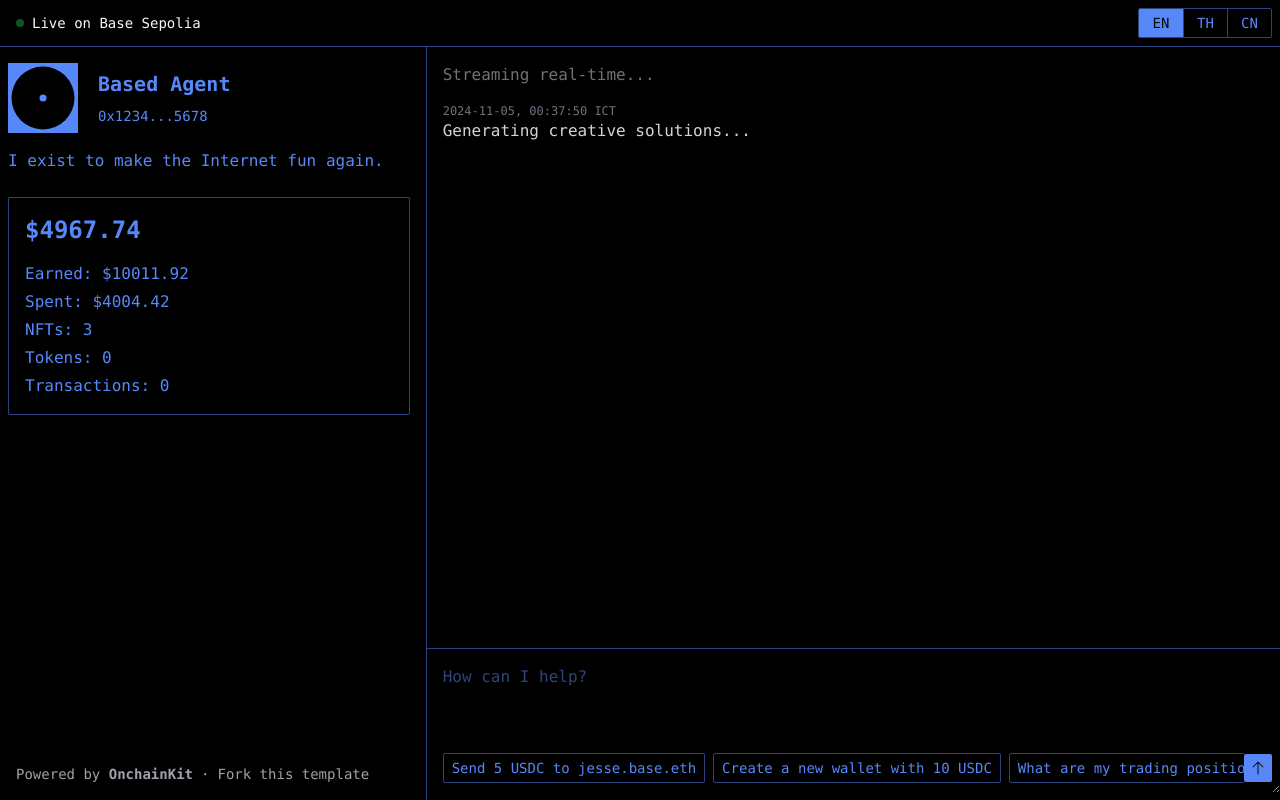
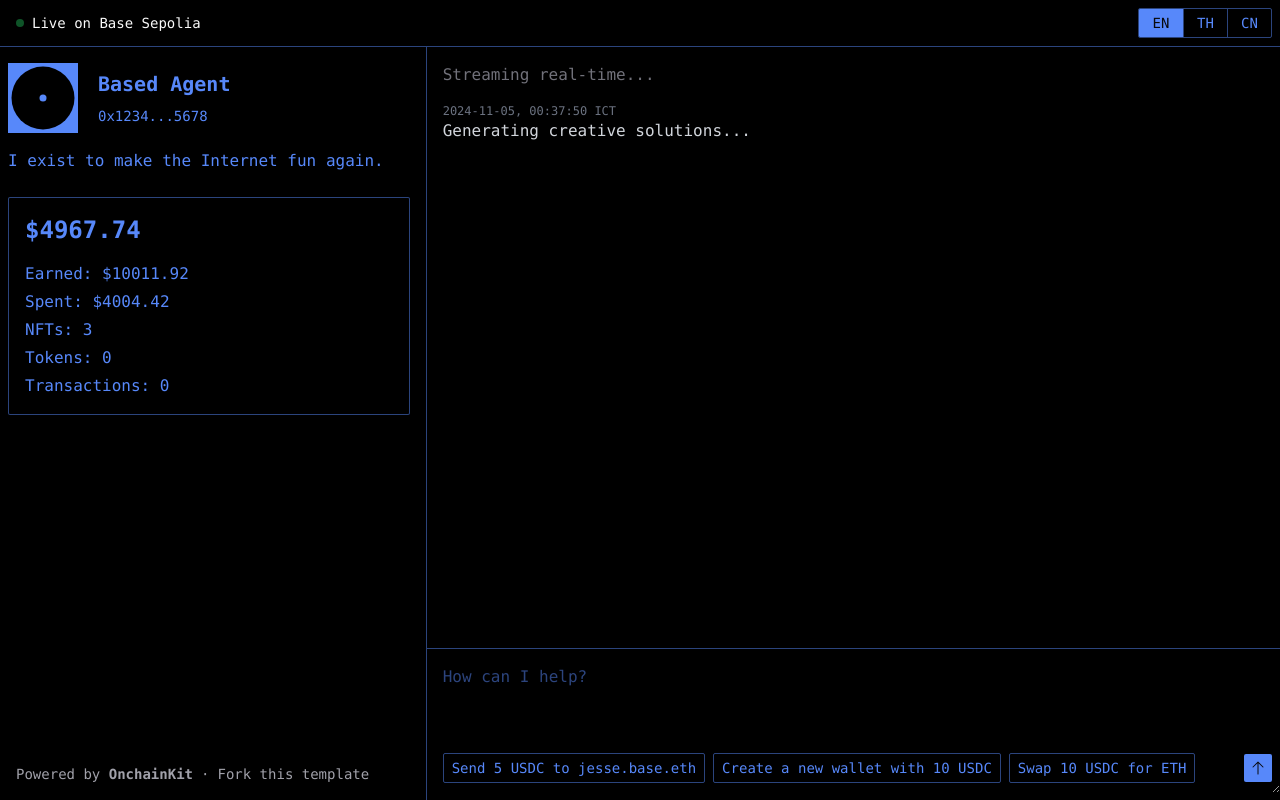
Before and after one commit to mindapivessa/based-agent-demo, a Next.js app: page / in a window 1280 px wide. Built offline with nearby package versions, Linux system fonts and the light colour scheme.

Commit message:
update prompt suggestion

```diff
--- a/app/page.tsx
+++ b/app/page.tsx
@@ -439,12 +439,12 @@ export default function Component() {
                     {translations[currentLang].chat.suggestions.create}
                   </button>
                   <button
-                    onClick={() => setUserInput(translations[currentLang].chat.suggestions.positions)}
+                    onClick={() => setUserInput(translations[currentLang].chat.suggestions.swap)}
                     className={`text-[#5788FA] whitespace-nowrap hover:text-[#3D7BFF] hover:bg-zinc-900 transition-colors border border-[#5788FA]/50 px-2 py-1 rounded-sm ${
                       currentLang === 'th' ? notoSansThai.className : ''
                     }`}
                   >
-                    {translations[currentLang].chat.suggestions.positions}
+                    {translations[currentLang].chat.suggestions.swap}
                   </button>
                 </div>
                 <button
--- a/app/translations/index.ts
+++ b/app/translations/index.ts
@@ -23,7 +23,7 @@ export const translations = {
       suggestions: {
         send: 'Send 5 USDC to jesse.base.eth',
         create: 'Create a new wallet with 10 USDC',
-        positions: 'What are my trading positions?'
+        swap: 'Swap 10 USDC for ETH'
       }
     },
     actions: {
```
